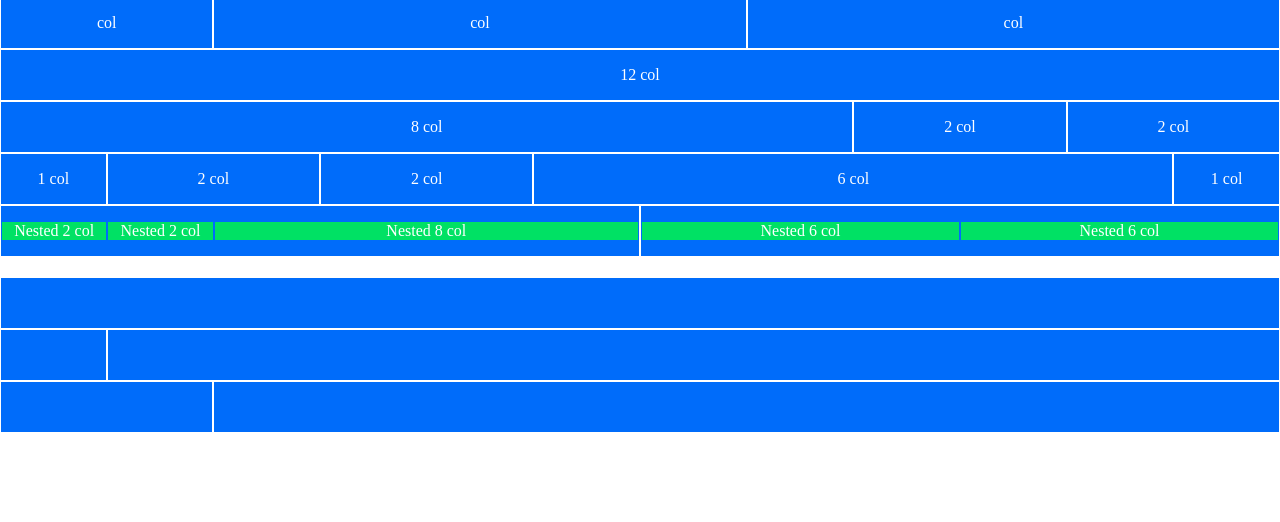
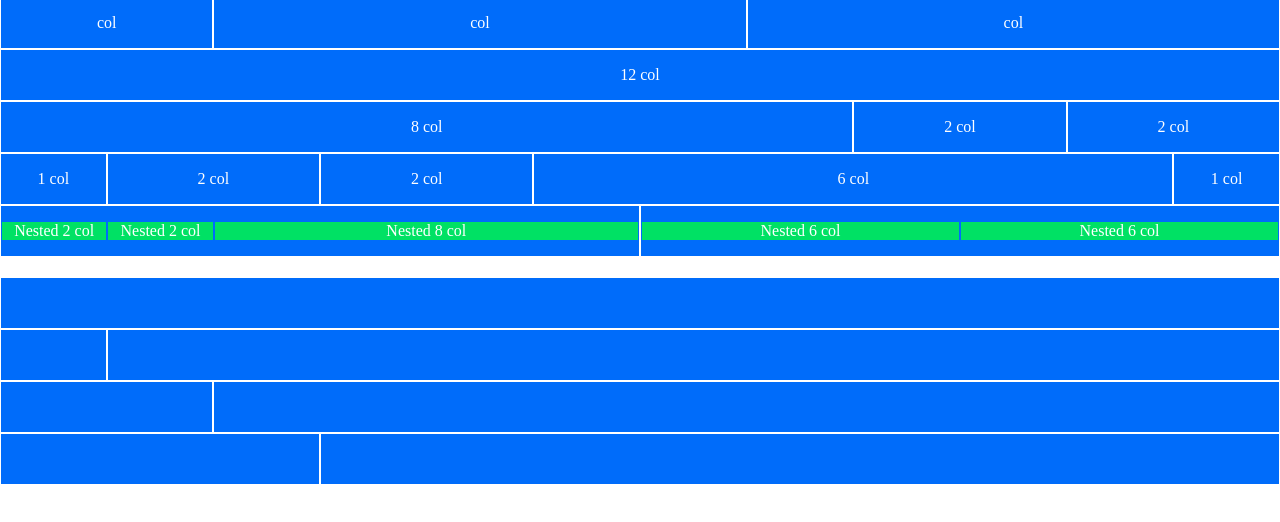
Before and after one commit to FrankFabbriRebe/html-css-12bool, a plain HTML site: page index.html in a window 1280 px wide. Shown: the part 92-614 px from the top of the page. Drawn offline with Linux system fonts and the light colour scheme.

Commit message:
10th line

```diff
--- a/index.html
+++ b/index.html
@@ -280,6 +280,16 @@
                 </div>
             </div>
 
+            <!-- 10th line -->
+            <div class="row">
+                <div class="col-3">
+                    <div class="blue"></div>
+                </div>
+                <div class="col-9">
+                    <div class="blue"></div>
+                </div>
+            </div>
+
         </div>
 
     </div>
```
